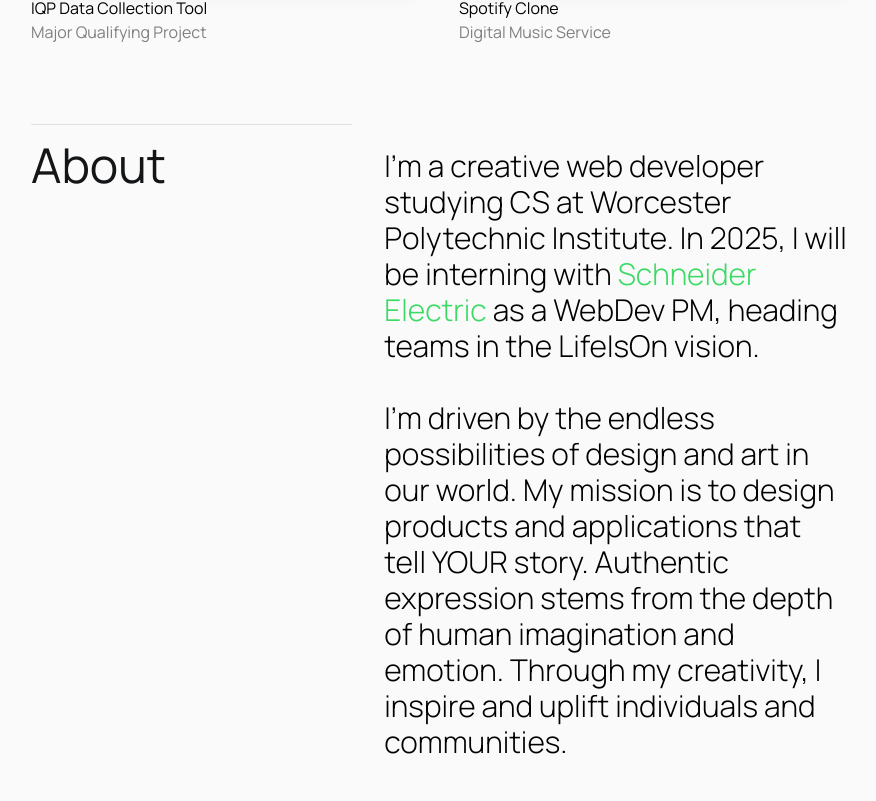
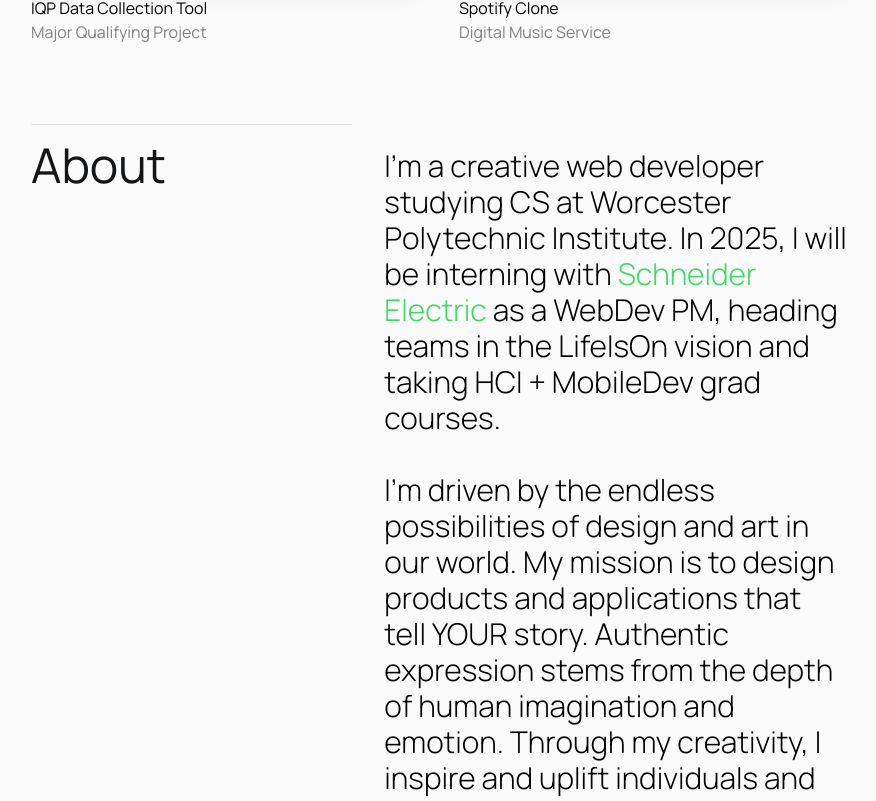
Before and after one commit to clam365/portfolio1, a Next.js app: page / in a window 1280 px wide. Shown: the part 2011-2812 px from the top of the page, without its empty margins (201-1077 px from the left). Built offline with nearby package versions, Linux system fonts and the light colour scheme.

Commit message:
about edits

```diff
--- a/app/page.js
+++ b/app/page.js
@@ -15,11 +15,6 @@ export default function Home() {
         requestAnimationFrame(raf)
     }, []);
 
-    document.getElementById("craft")?.scrollIntoView({
-        behavior: "smooth",
-        block: "start",
-    });
-
   return (
       <div className={"px-10 pt-10"}>
         <Hero/>
--- a/components/about/about.jsx
+++ b/components/about/about.jsx
@@ -28,7 +28,7 @@ export default function About() {
                         <span className="text-spotify hover:text-slight-black">
                             <Link href={"https://www.se.com/us/en/"}> Schneider Electric </Link>
                         </span>
-                        as a WebDev PM, heading teams in the LifeIsOn vision.
+                        as a WebDev PM, heading teams in the LifeIsOn vision and taking HCI + MobileDev grad courses.
                         <br />
                         <br />
                         I&#39;m driven by the endless possibilities of design and art in our world. My mission is to
```
